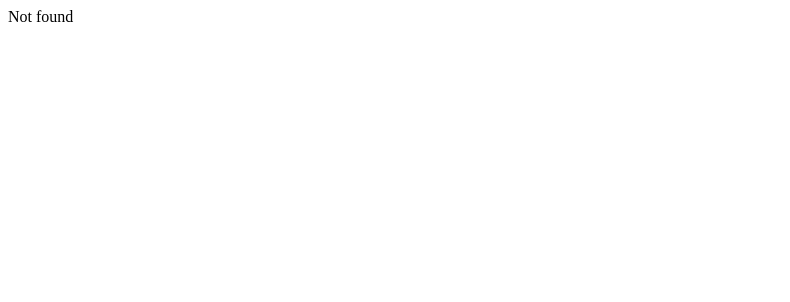
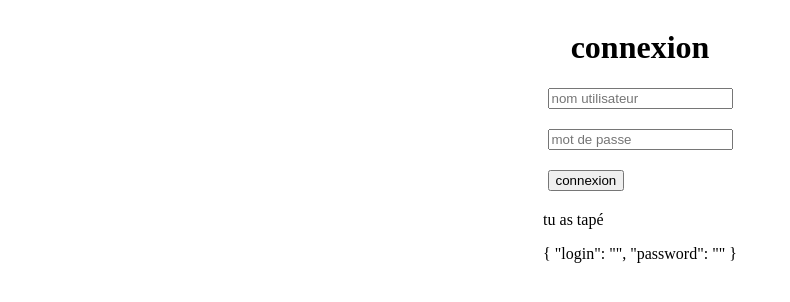
Before and after one commit to lapinRagnar/vue3-coktail, a Vue app: page /login in a window 1280 px wide. Shown: the top 302 px of the page, without its empty margins (0-790 px from the left). Built offline with nearby package versions, Linux system fonts and the light colour scheme.

Commit message:
2 - formulaire de connexion - vmodel, vsubmit

```diff
--- a/src/components/AdminNav.vue
+++ b/src/components/AdminNav.vue
@@ -9,6 +9,9 @@
         </li>
         <li>
           <router-link to="/admin/user/edit/125">editer user 125</router-link>
+        </li>
+        <li>
+          <router-link to="/login">login</router-link>
         </li>
     </ul>
   </div>
--- a/src/router/index.js
+++ b/src/router/index.js
@@ -3,6 +3,8 @@ import { createRouter, createWebHistory } from 'vue-router'
 import * as Public from '@/views/public'
 
 import * as Admin from '@/views/admin'
+
+import Login from '@/views/auth/Login.vue'
 
 const routes = [
 
@@ -35,6 +37,12 @@ const routes = [
   },
 
   {
+    path: '/login',
+    name: 'login',
+    component: Login
+  },
+
+  {
     path: '/:pathMatch(.*)*',
     component: Public.NotFound
   }
--- /dev/null
+++ b/src/views/auth/Login.vue
@@ -0,0 +1,60 @@
+<template>
+  <div class="formulaire">
+    <h1>connexion</h1>
+    <form @submit.prevent="login">
+      <div class="formGroup">
+        <input type="text" placeholder="nom utilisateur" v-model="user.login">
+      </div>
+      <div class="formGroup">
+        <input type="password" placeholder="mot de passe" v-model="user.password">
+      </div>
+      <div class="formGroup">
+        <button type="submit" class="button">connexion</button>
+      </div>
+    </form>
+
+    <div>
+      tu as tapé
+      <p>
+        {{ user }}
+      </p>
+    </div>
+  </div>
+</template>
+
+<script>
+export default {
+  name: 'Login',
+  data(){
+    return {
+      user: {
+        login: '',
+        password: '',
+      }
+    }
+  },
+  methods: {
+    login(){
+      console.log('la fonction login marche')
+      console.log(this.user)
+    }
+  }
+
+}
+</script>
+
+<style lang="scss">
+  .formulaire {
+    display: flex;
+    flex-direction: column;
+    align-items: center;
+    justify-content: center;
+
+    form {
+      .formGroup{
+        padding-bottom: 20px;
+      }
+    }
+
+  }
+</style>
```
